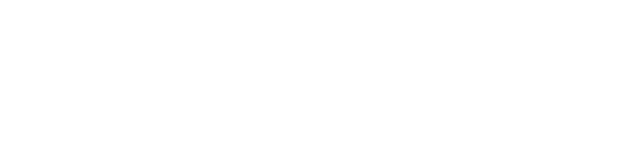
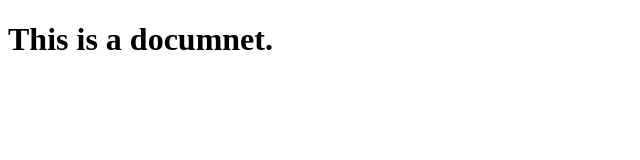
Before and after one commit to sheetal-g9/test, a plain HTML site: page index.html in a window 1280 px wide. Shown: the whole page, without its empty margins (0-640 px from the left). Drawn offline with Linux system fonts and the light colour scheme.

Commit message:
update index.html

```diff
--- a/index.html
+++ b/index.html
@@ -5,6 +5,7 @@
 	<title>Session 6</title>
 </head>
 <body>
+	<h1> This is a documnet. </h1>
 
 </body>
 </html>
```
